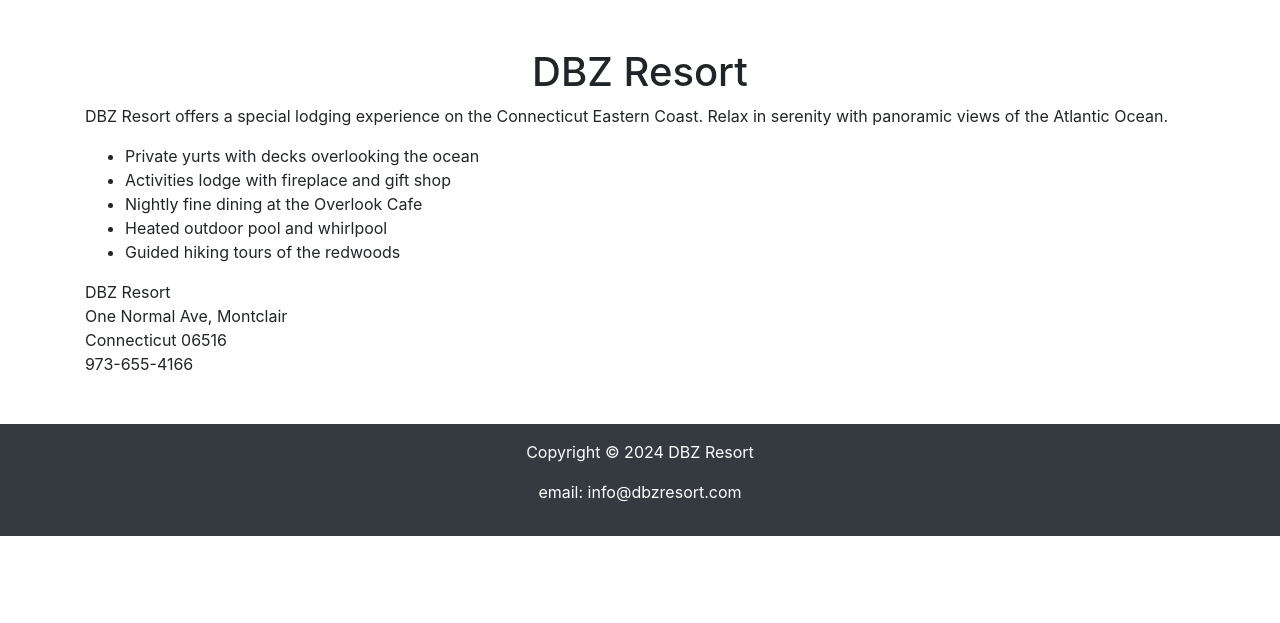
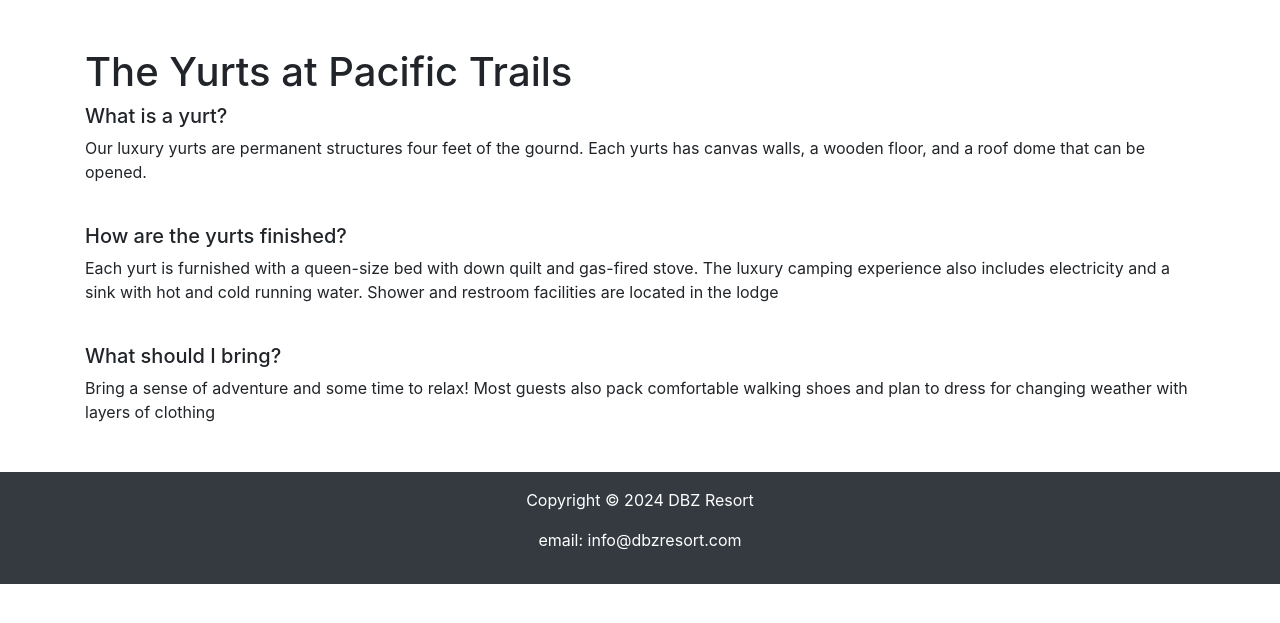
Before and after one commit to poskefi/project1, a PHP site: page /yurts.php in a window 1280 px wide. Shown: the part 66-689 px from the top of the page. Run offline with PHP 8.4, Linux system fonts and the light colour scheme; some libraries are stand-ins or nearby versions.

Commit message:
Update yurts.php
more changes

```diff
--- a/yurts.php
+++ b/yurts.php
@@ -28,21 +28,15 @@
     </nav>
 
     <div class="container mt-5 text-left">
-        <h1 class="text-center">DBZ Resort</h1>
-        <p class="text-weight-bold">DBZ Resort offers a special lodging experience on the Connecticut Eastern Coast. Relax in serenity with panoramic views of the Atlantic Ocean.</p>
-        <ul>
-            <li>Private yurts with decks overlooking the ocean</li>
-            <li>Activities lodge with fireplace and gift shop</li>
-            <li>Nightly fine dining at the Overlook Cafe</li>
-            <li>Heated outdoor pool and whirlpool</li>
-            <li>Guided hiking tours of the redwoods</li>
-        </ul>
-        <p>
-            DBZ Resort<br>
-            One Normal Ave, Montclair<br>
-            Connecticut 06516<br>
-            973-655-4166
-        </p>
+        <h1 class="text-left">The Yurts at Pacific Trails</h1>
+        <h5>What is a yurt?</h5>
+        <p>Our luxury yurts are permanent structures four feet of the gournd. Each yurts has canvas walls, a wooden floor, and a roof dome that can be opened.</p>
+        <br>
+        <h5>How are the yurts finished?</h5>
+        <p>Each yurt is furnished with a queen-size bed with down quilt and gas-fired stove. The luxury camping experience also includes electricity and a sink with hot and cold running water. Shower and restroom facilities are located in the lodge</p>
+        <br>
+        <h5>What should I bring?</h5>
+        <p>Bring a sense of adventure and some time to relax! Most guests also pack comfortable walking shoes and plan to dress for changing weather with layers of clothing</p>
     </div>
 
     <footer class="bg-dark text-white text-center p-3 mt-5">
```
